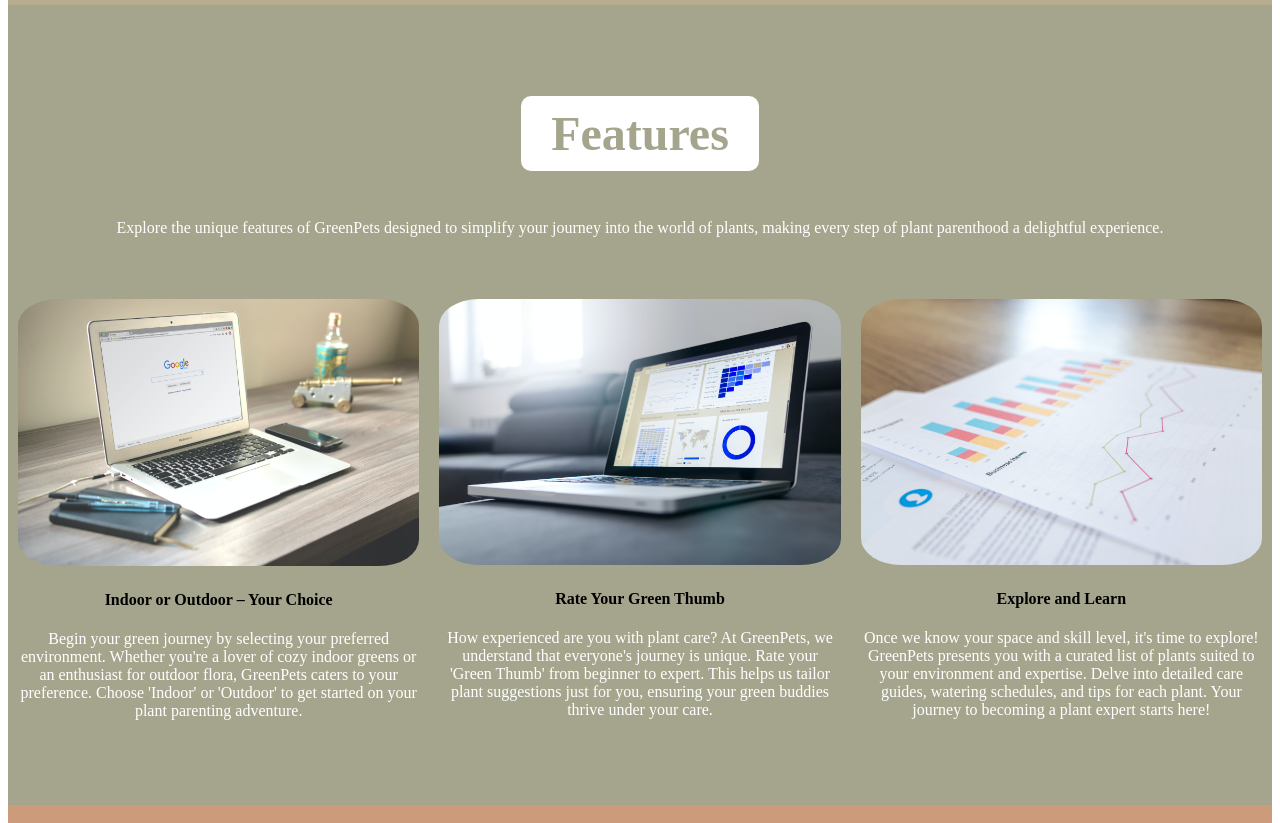
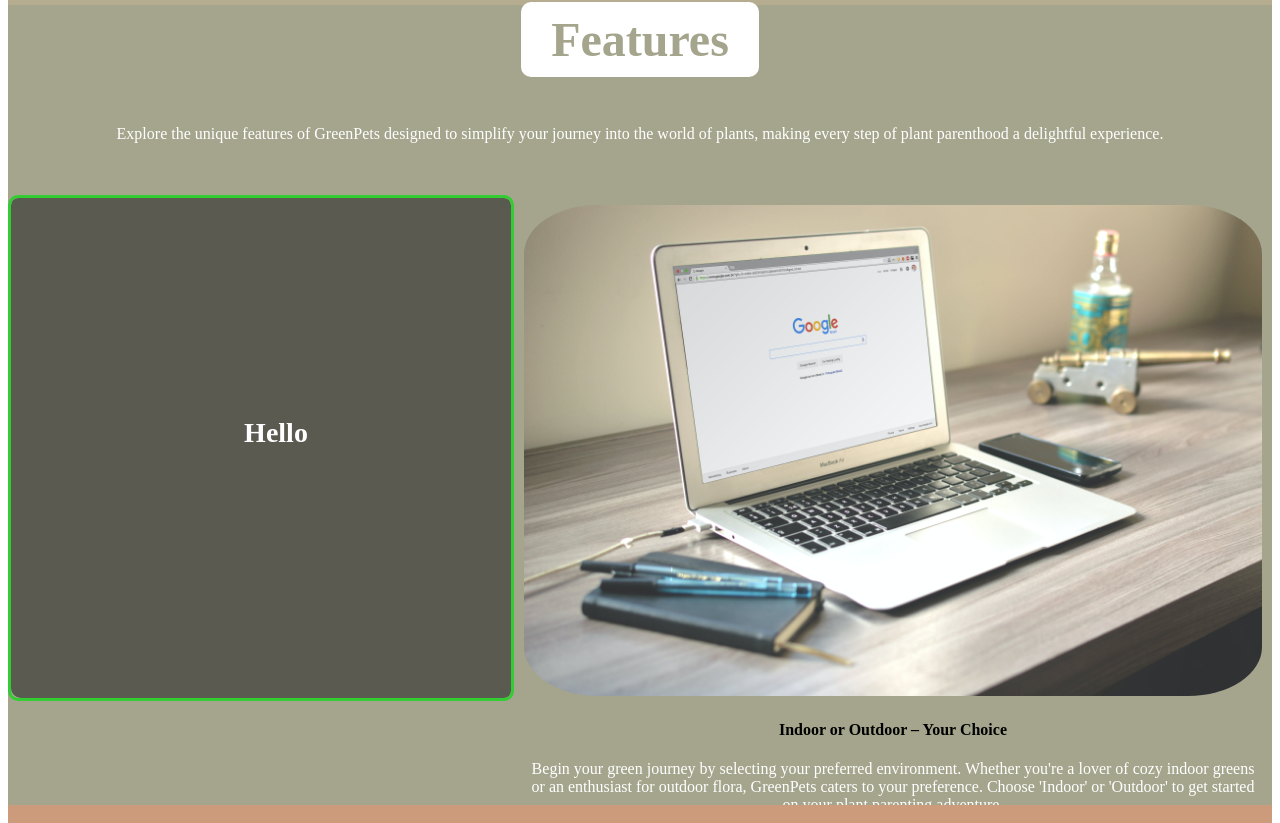
Before and after one commit to Los-Terremotos/GreenPets, a React (Vite) app in the folder client/: page / in a window 1280 px wide. Shown: the part 2323-3146 px from the top of the page. Built offline with nearby package versions, Linux system fonts and the light colour scheme.

Commit message:
Successfully styled modal for feature card

```diff
--- /dev/null
+++ b/client/src/components/FeatureCard.tsx
@@ -0,0 +1,55 @@
+import React from 'react';
+import styled from 'styled-components'
+
+
+const CardOverlay = styled.div`
+  height: 500px;
+  width: 500px;
+  border-radius: 10px;
+  position: absolute;
+  background: rgba(40, 40, 40, 0.6);
+  //background-color: pink;
+  top: 100%;
+  transform: translateY(-100%); /* initially positioned off screen */
+  color: #fff;
+  display: flex;
+  align-items: center;
+  justify-content: center;
+  padding: 15px;
+  font-size: 14px;
+  font-weight: bold;
+  backdrop-filter: blur(5px);
+  transition: transform 1s;
+`;
+
+const CardContainer = styled.div`
+  height: 500px;
+  width: 500px;
+  border-radius: 10px;
+  border: 3px solid limegreen;
+  position: relative;
+  overflow: hidden;
+
+  &:hover ${CardOverlay} {
+    transform: translateY(0); /* Slide the CardOverlay to the top on hover*/
+  }
+
+  }
+`;
+
+
+
+const FeatureCard: React.FC = () => {
+
+  return (
+    <>
+      <CardContainer>
+        <CardOverlay>
+          <h1>Hello</h1>
+        </CardOverlay>
+      </CardContainer>
+    </>
+  );
+};
+
+export default FeatureCard;
--- a/client/src/components/HomePageComponents/FeaturesSection.tsx
+++ b/client/src/components/HomePageComponents/FeaturesSection.tsx
@@ -4,6 +4,7 @@ import graph from '../../assets/graph.jpg';
 import lineGraph from '../../assets/line-graph.jpg'
 import search from '../../assets/search.jpg'
 import { GeneralSectionContainer } from '../../styles';
+import FeatureCard from '../FeatureCard';
 
 
 const FeaturesSectionContainer = styled(GeneralSectionContainer)`
@@ -82,12 +83,13 @@ const FeaturesSection: React.FC = () => {
 
         {/* FlexEndContainer contains the three current feature items */}
         <FeaturesCardContainer>
+          <FeatureCard />
           <CardContainer>
             <FeatContainerImg src={search} />
             <h4>Indoor or Outdoor – Your Choice</h4>
             <p>Begin your green journey by selecting your preferred environment. Whether you're a lover of cozy indoor greens or an enthusiast for outdoor flora, GreenPets caters to your preference. Choose 'Indoor' or 'Outdoor' to get started on your plant parenting adventure.</p>
           </CardContainer>
-          <CardContainer>
+          {/* <CardContainer>
             <FeatContainerImg src={graph} />
             <h4>Rate Your Green Thumb</h4>
             <p>How experienced are you with plant care? At GreenPets, we understand that everyone's journey is unique. Rate your 'Green Thumb' from beginner to expert. This helps us tailor plant suggestions just for you, ensuring your green buddies thrive under your care.</p>
@@ -96,8 +98,10 @@ const FeaturesSection: React.FC = () => {
             <FeatContainerImg src={lineGraph} />
             <h4>Explore and Learn</h4>
             <p>Once we know your space and skill level, it's time to explore! GreenPets presents you with a curated list of plants suited to your environment and expertise. Delve into detailed care guides, watering schedules, and tips for each plant. Your journey to becoming a plant expert starts here!</p>
-          </CardContainer>
+          </CardContainer> */}
+
         </FeaturesCardContainer>
+
       </FeaturesSectionContainer>
     </>
   )
--- a/client/src/components/HomePageComponents/HeroSection.tsx
+++ b/client/src/components/HomePageComponents/HeroSection.tsx
@@ -1,5 +1,5 @@
 import React from 'react';
-import { Link } from 'react-router-dom';
+//import { Link } from 'react-router-dom';
 import styled from 'styled-components';
 import assets from '../../assets/plantsInHouse.jpg';
 import leaf from '../../assets/herbal-spa-treatment-leaves.png'
```
Also changed, not shown: 1 other file (tests, documents, lock files or other folders).
